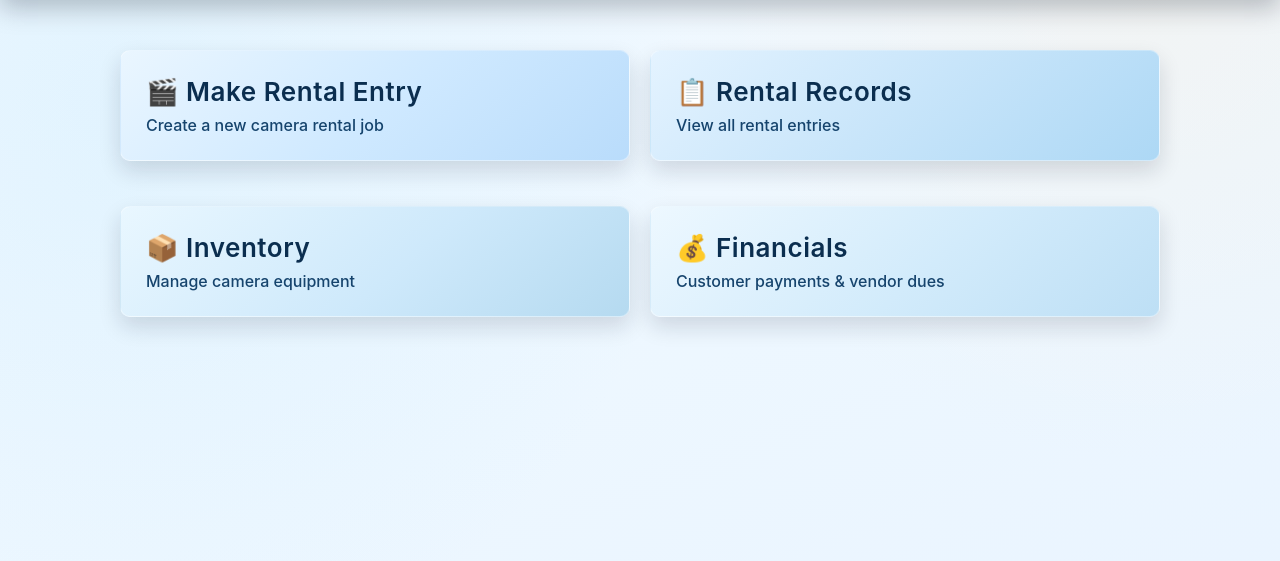
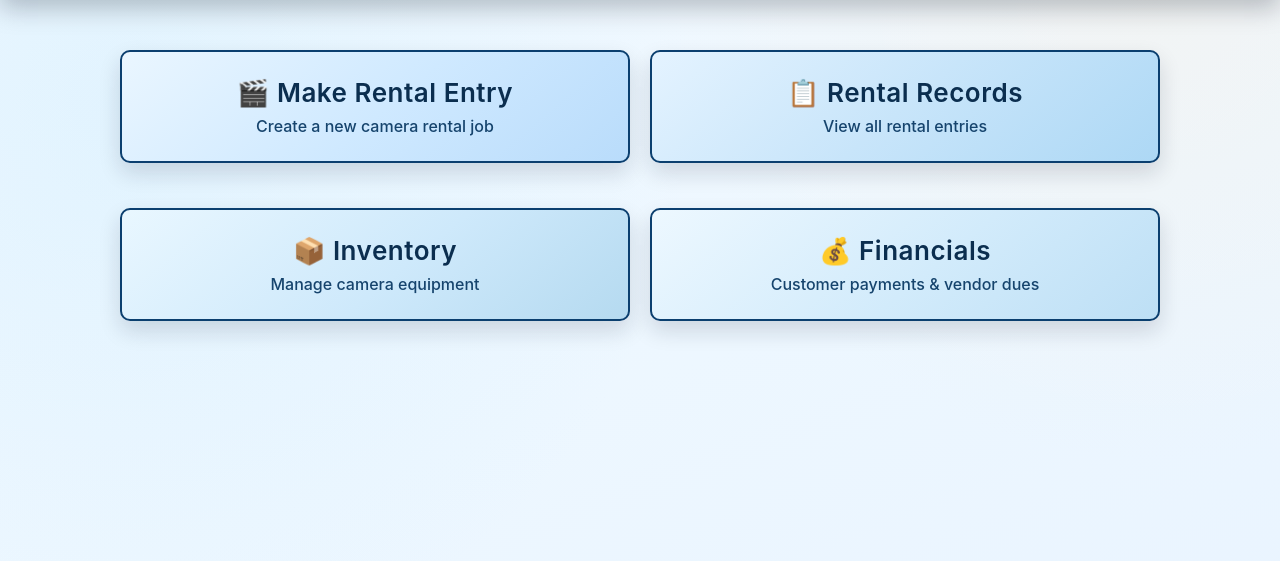
Before and after one commit to bachammahesh-cyber/mb-cameras, a Flask app: page /dashboard in a window 1280 px wide. Shown: the part 89-650 px from the top of the page. Run offline with Flask 3, Linux system fonts and the light colour scheme; a user stored in the database is signed in.

Commit message:
Strengthen dashboard card borders and center card text

```diff
--- a/static/style.css
+++ b/static/style.css
@@ -256,7 +256,7 @@ color:inherit;
 }
 
 .dash-card{
-border:1px solid rgba(255,255,255,0.35);
+border:2px solid #0b3f6f;
 box-shadow:0 10px 22px rgba(15,23,42,0.14);
 }
 
@@ -269,12 +269,14 @@ font-weight:600;
 letter-spacing:0.02em;
 line-height:1.2;
 color:#0b2e4f;
+text-align:center;
 }
 
 .dash-card p{
 margin:0;
 font-weight:500;
 color:#16446d;
+text-align:center;
 }
 
 .dashboard-cards .tone-rental{
```
